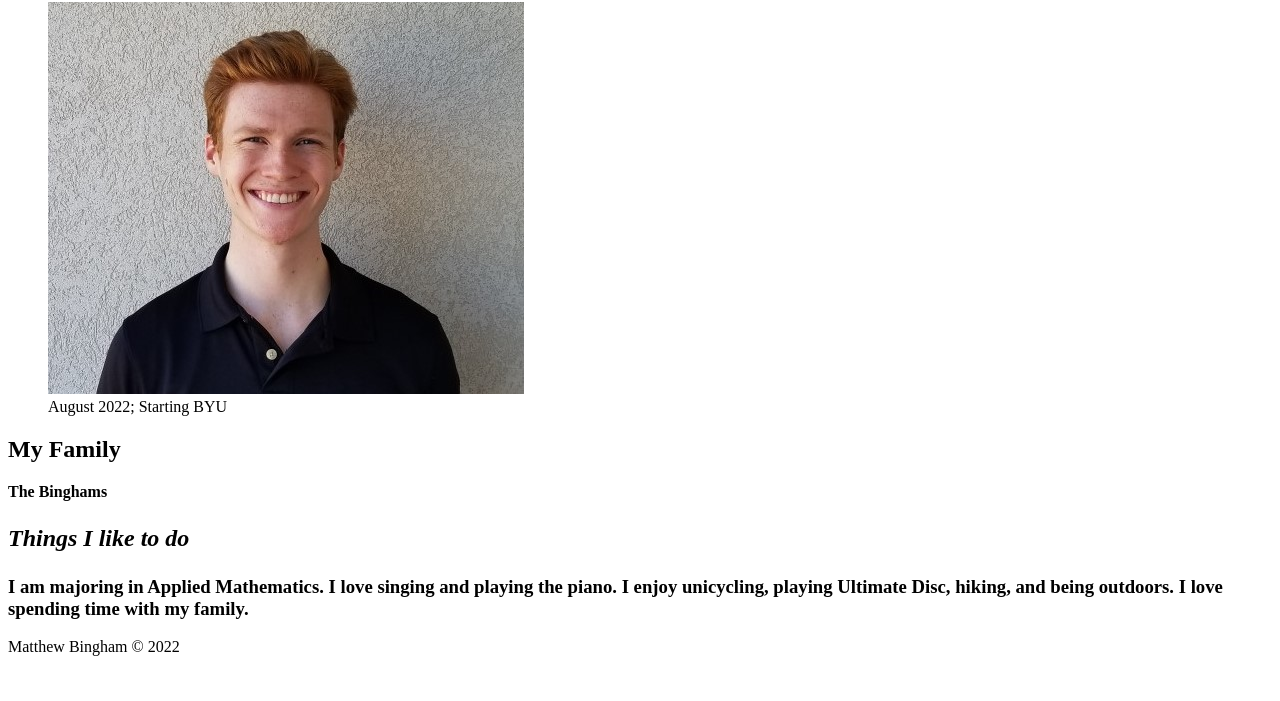
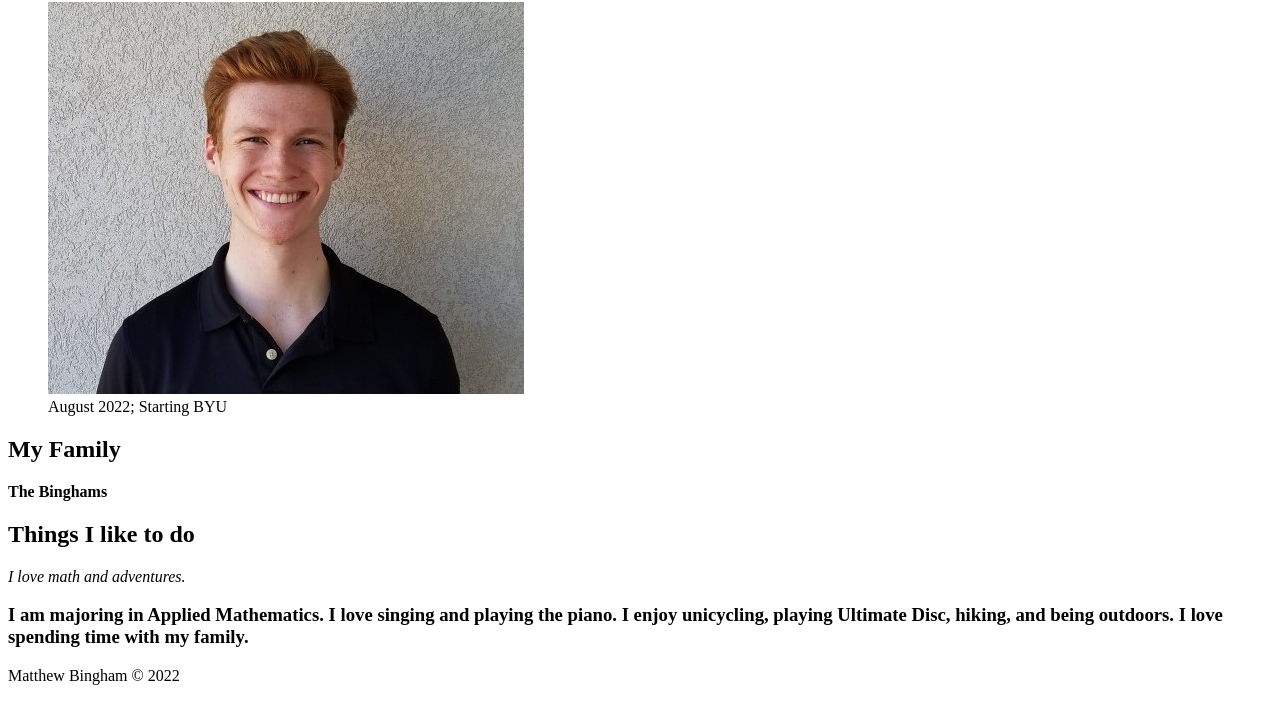
Before and after one commit to IS-120/semantic-html-and-links-mbingham196, a website: page index.html in a window 1280 px wide. Shown: the part 148-849 px from the top of the page. Before the commit the page ends 820 px from the top, so only its background shows below. Drawn offline with Linux system fonts and the light colour scheme.

Commit message:
Fixing html structure

```diff
--- a/index.html
+++ b/index.html
@@ -35,9 +35,8 @@
       <p><strong>The Binghams</strong></p>
     </article>
     <article>
-      <h2>
-        <p><em>Things I like to do</em></p>
-      </h2>
+      <h2>Things I like to do</h2>
+      <p><em>I love math and adventures.</em></p>
       <h3>I am majoring in Applied Mathematics. I love singing and playing the piano. I enjoy unicycling, playing
         Ultimate Disc, hiking, and being outdoors. I love spending time with my family.</h3>
     </article>
```
